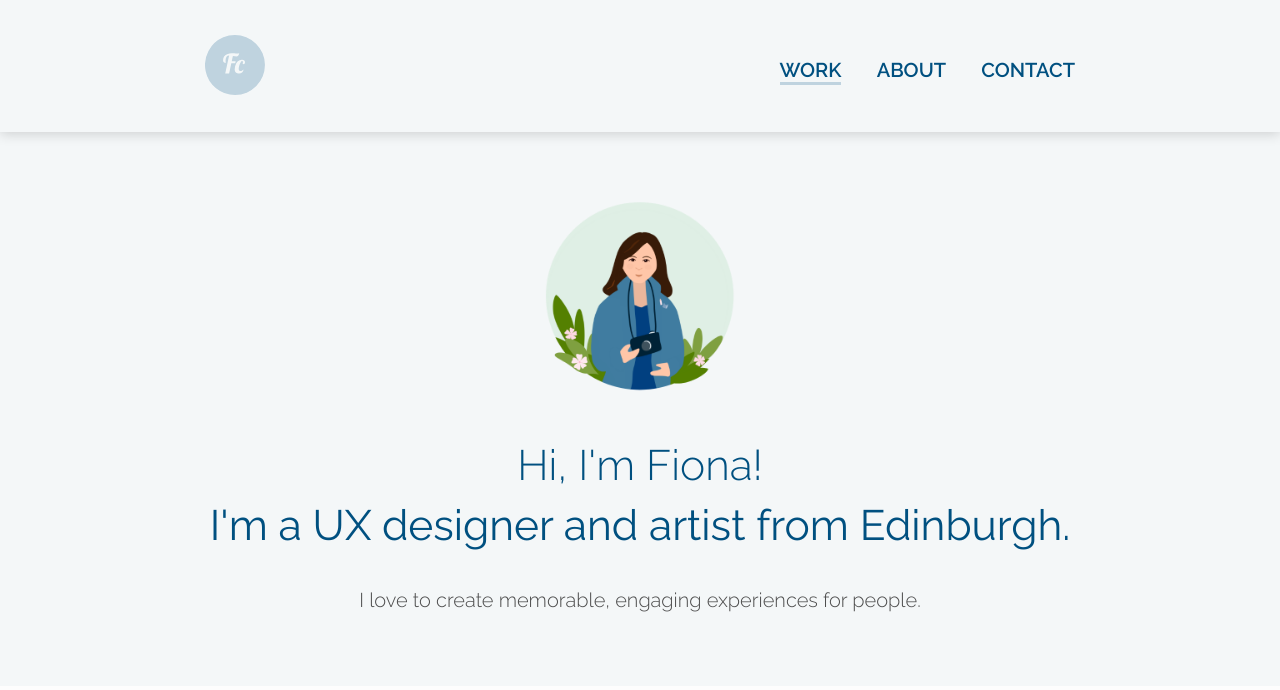
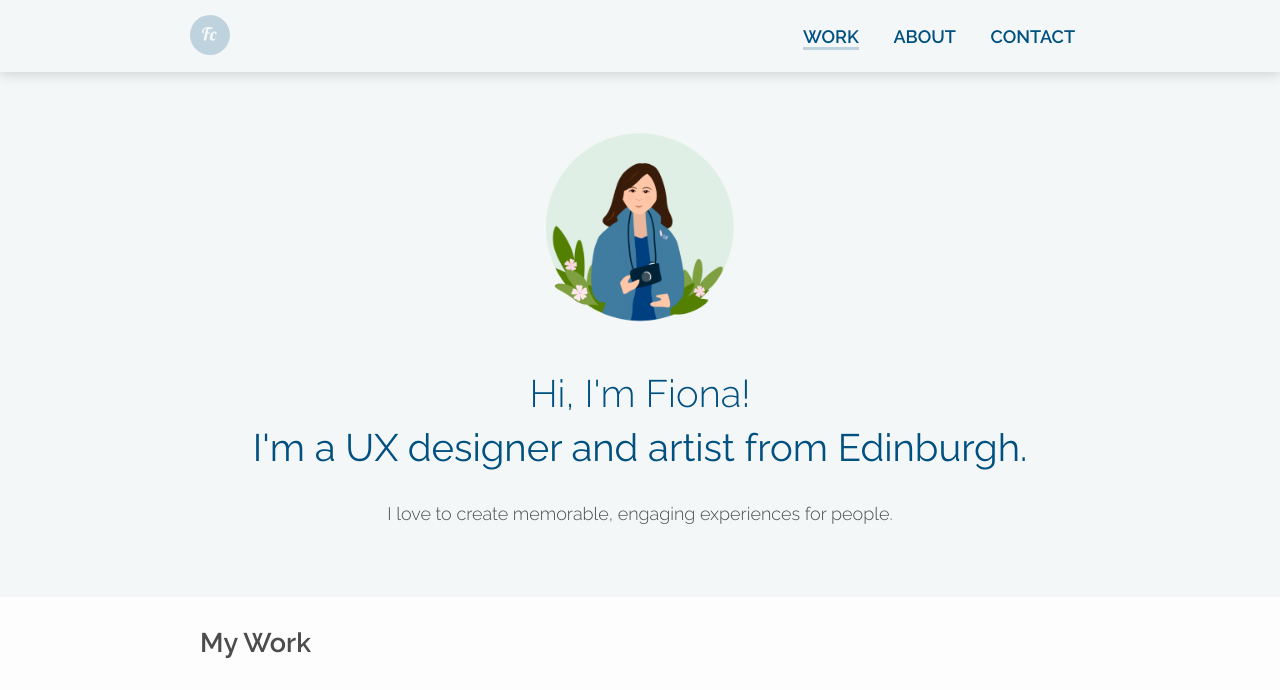
Before and after one commit to fionacowie/fionacowie.github.io, a plain HTML site: page index.html in a window 1280 px wide. Shown: the top 690 px of the page. Drawn offline with nearby package versions, Linux system fonts and the light colour scheme.

Commit message:
update header styling for medium and large screens

```diff
--- a/css/style.css
+++ b/css/style.css
@@ -476,7 +476,7 @@ body {
 /* M primary buttons */
 /* M seconary buttons */
 /* M logo */
-.logo {
+/*.logo {
   max-width: 60px;
   margin: 15px;
 }
@@ -487,11 +487,11 @@ body {
 /* M HEADER */
 header {
   text-align: unset;
-  padding: 20px 0 13px;
+  padding: 15px 0 8px;
 }
 /* M MAIN */
 main {
-  padding-top: 99px;
+  padding-top: 60px;
 }
 /* M FOOTER */
 
@@ -500,11 +500,11 @@ main {
 nav {
   width: auto;
   float: right;
-  margin-top: 14px;
+  margin-top: 8px;
   display: inline-block;
 }
 
-nav > ul {
+/nav > ul {
   margin: 1em 0;
 }
 
@@ -573,9 +573,9 @@ display: none;
 
 /* M HOME PAGE LAYOUT STYLING*/
 
-#avatar {
-  margin-top: 30px;
-}
+
+
+
 #home-content h3 {
   margin-top: 0;
 }
@@ -602,9 +602,6 @@ display: none;
 @media only screen and (min-width: 1024px) {
 /* --- LARGE GENERAL STYLING--- */
 /* L body */
-body {
-  font-size: 20px;
-}
 /* L headings */
 /* L images */
 /* L iframes */
--- a/index.html
+++ b/index.html
@@ -157,7 +157,7 @@
             </a></li>
           <li><a href="https://dribbble.com/Fiona_C" target="_blank"><i class="fab fa-dribbble-square"></i>
             </a></li>
-          <li><a href="https://www.linkedin.com/in/fiona-cowie-343a741b6/" target="_blank"><i class="fab fa-linkedin"></i>
+          <li><a href="https://www.linkedin.com/in/fiona-cowie-343a741b6" target="_blank"><i class="fab fa-linkedin"></i>
             </a></li>
         </ul>
       </div>
```
